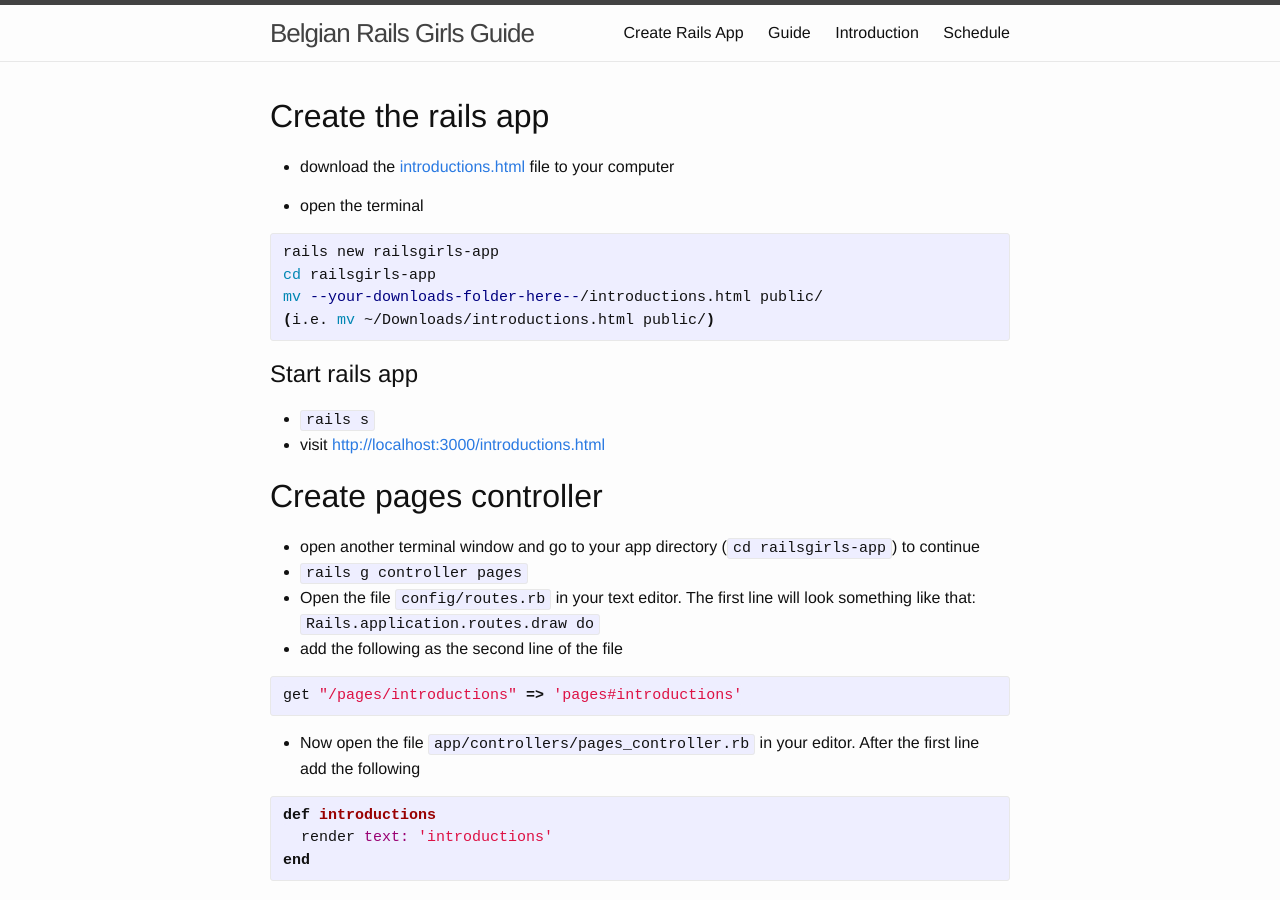
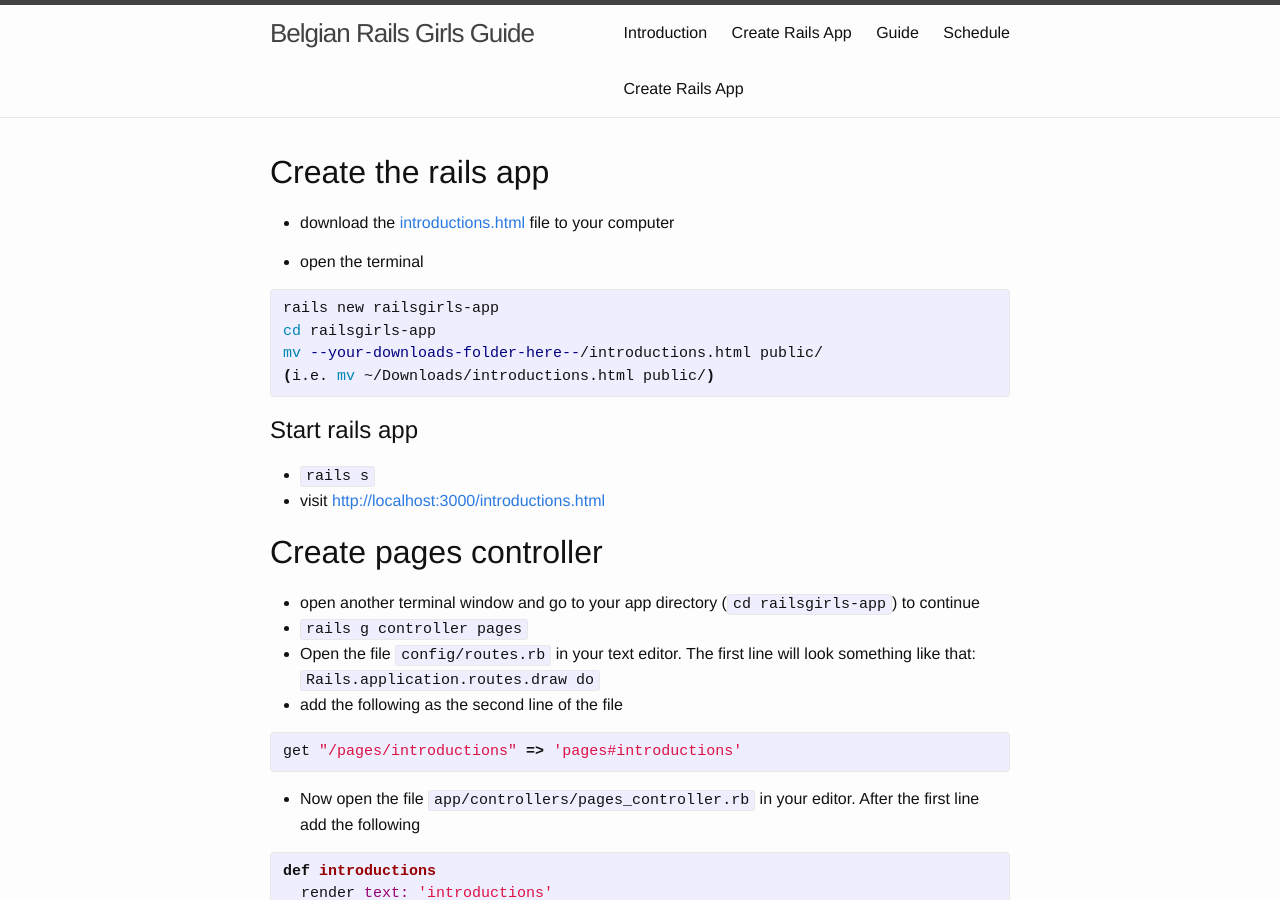
Before and after one commit to brug-be/railsgirls_guide, a Jekyll site: the page built from materials/create_rails_app.md, in a window 1280 px wide and 900 px high. Built offline with Jekyll 4.4.1, drawn with Linux system fonts in a browser that asks for light colours.

Commit message:
Let’s make the header static for now to have easier control over it …
… this way we can put the nav bar exactly in the order we want. No need for anything dynamic for a static set of pages.

```diff
--- a/_includes/header.html
+++ b/_includes/header.html
@@ -5,20 +5,14 @@
     <a class="site-title" href="{{ site.baseurl }}/">{{ site.title }}</a>
 
     <nav class="site-nav">
-      <a href="#" class="menu-icon">
-        <svg viewBox="0 0 18 15">
-          <path fill="#424242" d="M18,1.484c0,0.82-0.665,1.484-1.484,1.484H1.484C0.665,2.969,0,2.304,0,1.484l0,0C0,0.665,0.665,0,1.484,0 h15.031C17.335,0,18,0.665,18,1.484L18,1.484z"/>
-          <path fill="#424242" d="M18,7.516C18,8.335,17.335,9,16.516,9H1.484C0.665,9,0,8.335,0,7.516l0,0c0-0.82,0.665-1.484,1.484-1.484 h15.031C17.335,6.031,18,6.696,18,7.516L18,7.516z"/>
-          <path fill="#424242" d="M18,13.516C18,14.335,17.335,15,16.516,15H1.484C0.665,15,0,14.335,0,13.516l0,0 c0-0.82,0.665-1.484,1.484-1.484h15.031C17.335,12.031,18,12.696,18,13.516L18,13.516z"/>
-        </svg>
-      </a>
-
       <div class="trigger">
-        {% for page in site.pages %}
-          {% if page.title %}
+		 <a class="page-link" href="/railsgirls_guide/introduction/">Introduction</a>
+		 <a class="page-link" href="/railsgirls_guide/create_rails_app/">Create Rails App</a>
+		 <a class="page-link" href="/railsgirls_guide/guide/">Guide</a>
+		 <a class="page-link" href="/railsgirls_guide/schedule/">Schedule</a>
+	  </div>
+      <div class="trigger">
           <a class="page-link" href="{{ page.url | prepend: site.baseurl }}">{{ page.title }}</a>
-          {% endif %}
-        {% endfor %}
       </div>
     </nav>
 
```
